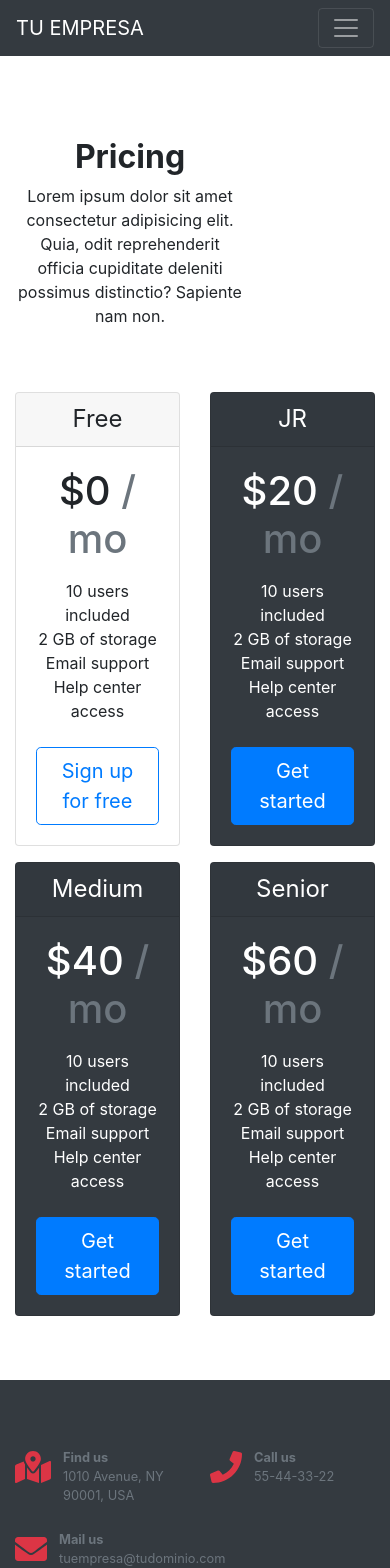
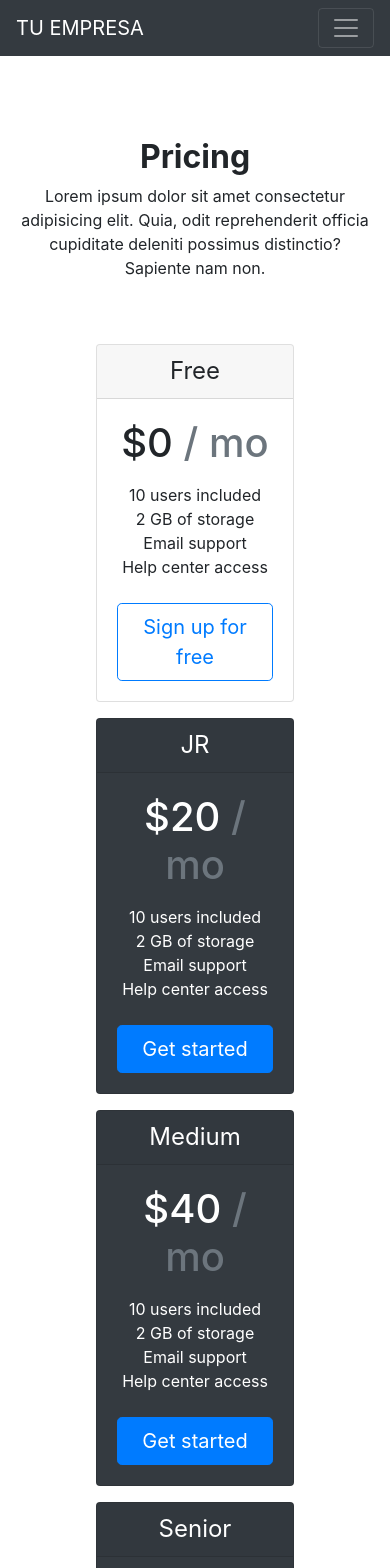
Before and after one commit to VictorMoralesR/rrr-customer-client-web, an Angular app: page /products in a window 390 px wide. Shown: the top 1568 px of the page. Built offline with nearby package versions, Linux system fonts and the light colour scheme; what @agm/core would draw is missing.

Commit message:
feat: products responsive design added

```diff
--- a/src/app/website/customer-products-page/customer-products-page.component.html
+++ b/src/app/website/customer-products-page/customer-products-page.component.html
@@ -4,7 +4,7 @@
     <div class="row">
         <div class="col">
             <div class="row justify-content-md-center  my-5">
-                <div class="col-8">
+                <div class="col col-md-8">
                     <h2 class="text-center font-weight-bold">
                         Pricing
                     </h2>
@@ -13,9 +13,9 @@
             </div>
         </div>
     </div>
-    <div class="row">
-        <div class="col">
-            <div class="card mb-3 text-center" style="max-width: 18rem;">
+    <div class="row justify-content-center">
+        <div class="col-7 col-lg-3">
+            <div class="card mb-3 text-center">
                 <h4 class="card-header my-0 font-weight-normal">Free</h4>
                 <div class="card-body">
                   <h1 class="card-title">$0 <span class="text-muted">/ mo</span></h1>
@@ -29,8 +29,8 @@
                 </div>
             </div>
         </div>
-        <div class="col">
-            <div class="card bg-dark text-white mb-3 text-center" style="max-width: 18rem;">
+        <div class="col-7 col-lg-3">
+            <div class="card bg-dark text-white mb-3 text-center">
                 <h4 class="card-header my-0 font-weight-normal">JR</h4>
                 <div class="card-body">
                   <h1 class="card-title">$20 <span class="text-muted">/ mo</span></h1>
@@ -44,8 +44,8 @@
                 </div>
             </div>
         </div>
-        <div class="col">
-            <div class="card bg-dark text-white mb-3 text-center" style="max-width: 18rem;">
+        <div class="col-7 col-lg-3">
+            <div class="card bg-dark text-white mb-3 text-center">
                 <h4 class="card-header my-0 font-weight-normal">Medium</h4>
                 <div class="card-body">
                   <h1 class="card-title">$40 <span class="text-muted">/ mo</span></h1>
@@ -59,8 +59,8 @@
                 </div>
             </div>
         </div>
-        <div class="col">
-            <div class="card bg-dark text-white mb-3 text-center" style="max-width: 18rem;">
+        <div class="col-7 col-lg-3">
+            <div class="card bg-dark text-white mb-3 text-center">
                 <h4 class="card-header my-0 font-weight-normal">Senior</h4>
                 <div class="card-body">
                   <h1 class="card-title">$60 <span class="text-muted">/ mo</span></h1>
```
